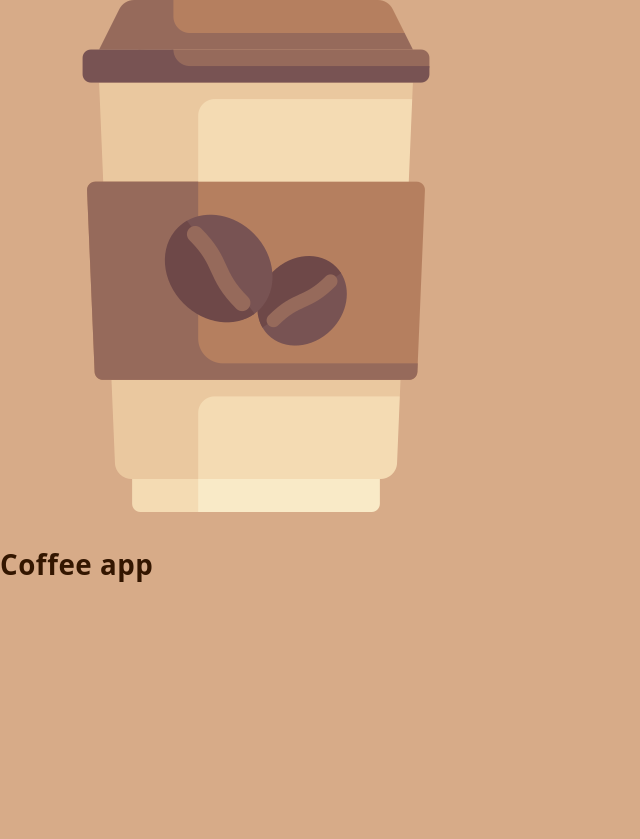
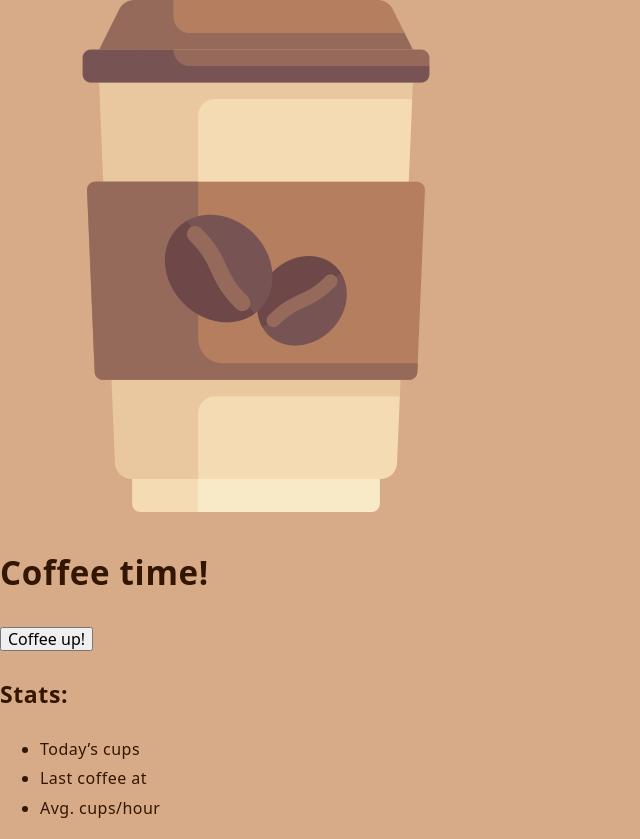
Before and after one commit to stlsgg/coffee-app, a website: page index.html in a window 1280 px wide. Shown: the whole page, without its empty margins (0-640 px from the left). Before the commit the page ends 800 px from the top, so only its background shows below. Drawn offline with nearby package versions, Linux system fonts and the light colour scheme; files that its build step writes are made by us from their sources.

Commit message:
feat: main content

```diff
--- a/index.html
+++ b/index.html
@@ -10,8 +10,44 @@
 </head>
 
 <body>
-  <img src="/coffee-cup.png" alt="Coffee cup">
-  <h1>Coffee app</h1>
+
+  <div class="container">
+    <div class="intro">
+      <div class="intro__img">
+        <img src="/coffee-cup.png" alt="Coffee cup" class="img">
+      </div>
+
+      <div class="intro__title">
+        <h1 class="display-lg">Coffee time!</h1>
+      </div>
+    </div>
+
+    <div class="action">
+      <button type="button">Coffee up!</button>
+    </div>
+
+    <!-- <div class="ideas">
+      <p lang="ru">Слова для кнопки:</p>
+      <ul>
+        <li>взбодриться</li>
+        <li>выпить крепкого кофе</li>
+        <li>кофе вверх</li>
+        <li>включиться</li>
+        <li>поднять адреналин</li>
+        <li>выжать зерна</li>
+      </ul>
+    </div> -->
+
+    <div class="statistics">
+      <h2>Stats:</h2>
+      <ul>
+        <li>Today’s cups</li>
+        <li>Last coffee at</li>
+        <li>Avg. cups/hour</li>
+      </ul>
+    </div>
+  </div>
+
 </body>
 
 </html>
```
